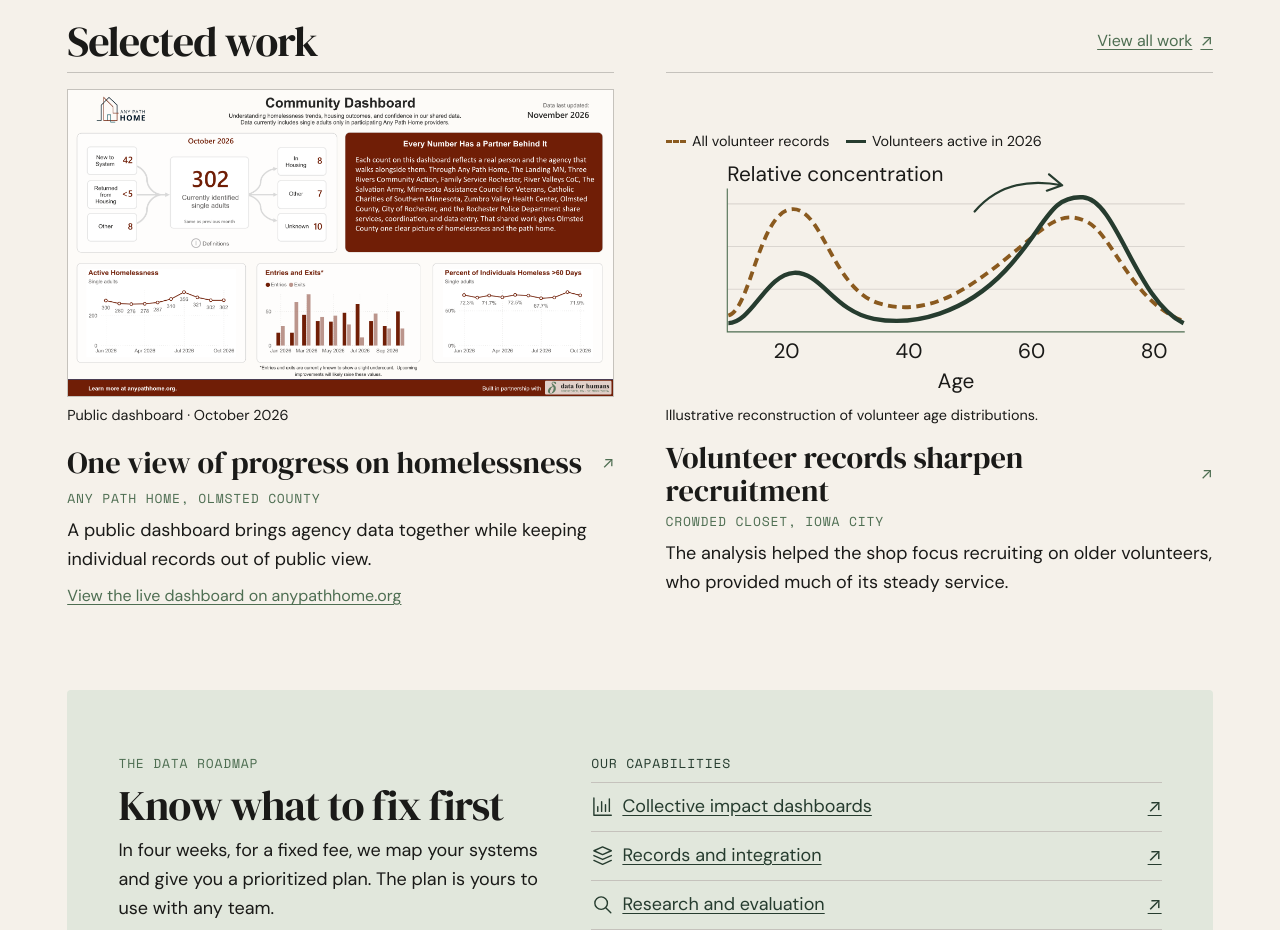
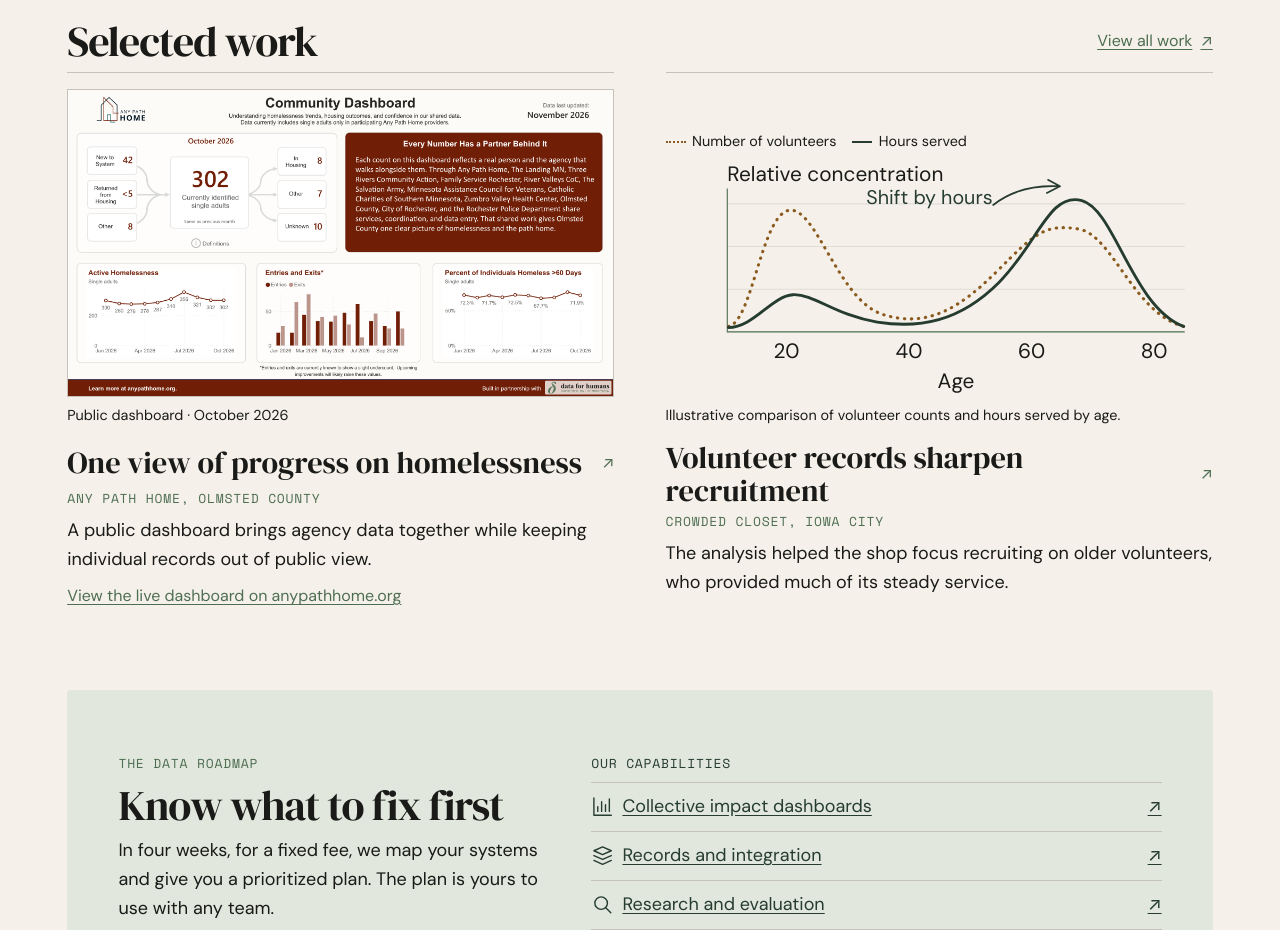
Before and after one commit to DataForHumans/dfh-website, an Astro site: page / in a window 1280 px wide. Shown: the part 900-1830 px from the top of the page. Built offline with nearby package versions, Linux system fonts and the light colour scheme; Astro itself is replaced by a stand-in of ours.

Commit message:
Publish the Crowded Closet analysis and clarify its chart

```diff
--- a/src/components/VolunteerAgeChart.astro
+++ b/src/components/VolunteerAgeChart.astro
@@ -1,22 +1,23 @@
 ---
-interface Props { preview?: boolean }
-const { preview = false } = Astro.props;
+interface Props { preview?: boolean; analysisHref?: string }
+const { preview = false, analysisHref } = Astro.props;
 ---
 <figure class="age-chart">
   <div class="age-chart__panel">
-    {!preview && <p class="age-chart__heading">Older volunteers are more prominent among those active in 2026</p>}
+    {!preview && <p class="age-chart__heading">The distribution shifts toward older ages when viewed by hours served</p>}
     <ul class="age-chart__legend" role="list">
-      <li>All volunteer records</li>
-      <li>Volunteers active in 2026</li>
+      <li>Number of volunteers</li>
+      <li>Hours served</li>
     </ul>
-    <svg viewBox="0 0 500 218" role="img" aria-label="Relative concentration by age. Both curves show younger and older concentrations. The older concentration is more pronounced among volunteers active in 2026.">
-      <g fill="none" stroke="var(--rule)" stroke-opacity=".55">
+    <svg viewBox="0 0 500 218" role="img" aria-label="Illustrative relative concentration by age. The number of volunteers peaks at younger and older ages. Hours served has a much smaller younger peak and a stronger concentration at older ages.">
+      <g fill="none" stroke="var(--rule)" stroke-opacity=".45">
         <path d="M56 41h418M56 80h418M56 119h418"/>
         <path d="M56 27v131h418" stroke="var(--sage-text)" stroke-opacity="1"/>
       </g>
-      <path d="M57 143C77 138 85 50 114 46S151 119 195 132 276 119 312 90 360 46 384 57 425 131 473 148" fill="none" stroke="var(--ochre-text)" stroke-width="3.5" stroke-dasharray="8 5"/>
-      <path d="M57 150C78 150 92 105 117 104S153 139 190 146 273 141 310 102 350 33 381 35 429 129 473 150" fill="none" stroke="var(--sage-deep)" stroke-width="4"/>
-      <path d="M282 48q29-34 80-24m-12-10 12 10-14 5" fill="none" stroke="var(--sage-deep)" stroke-width="2" stroke-linecap="round" stroke-linejoin="round"/>
+      <path d="M57 153C79 149 87 52 112 47S157 129 198 142 269 136 303 102 346 59 377 64 427 141 473 153" fill="none" stroke="var(--ochre-text)" stroke-width="2.8" stroke-linecap="round" stroke-dasharray="0.4 6"/>
+      <path d="M57 154C80 154 97 125 116 124S155 143 193 149 268 149 304 113 350 30 380 38 426 135 473 153" fill="none" stroke="var(--sage-deep)" stroke-width="2.65" stroke-linecap="round"/>
+      <text x="183" y="41" fill="var(--sage-deep)" font-family="var(--font-body)" font-size="18">Shift by hours</text>
+      <path d="M299 42q24-19 61-17m-11-6 11 6-12 6" fill="none" stroke="var(--sage-deep)" stroke-width="1.55" stroke-linecap="round" stroke-linejoin="round"/>
       <g fill="var(--ink)" font-family="var(--font-body)" font-size="19">
         <text x="56" y="20">Relative concentration</text>
         <text x="110" y="182" text-anchor="middle">20</text>
@@ -29,9 +30,10 @@ const { preview = false } = Astro.props;
   </div>
   <figcaption>
     {preview
-      ? 'Illustrative reconstruction of volunteer age distributions.'
-      : 'Illustrative reconstruction of the observed age distributions. Curves are approximate and do not represent exact underlying counts.'}
+      ? 'Illustrative comparison of volunteer counts and hours served by age.'
+      : 'Illustrative reconstruction of volunteer counts and hours served by age. The curves are approximate. The source chart is labeled “hours in 2026,” with its weighting method unverified.'}
   </figcaption>
+  {analysisHref && <a class="age-chart__analysis" href={analysisHref}>Read the full analysis</a>}
 </figure>
 
 <style>
@@ -40,8 +42,9 @@ const { preview = false } = Astro.props;
   .age-chart__heading { margin: 0 0 0.55rem; font: 400 var(--text-h3) / 1.15 var(--font-display); }
   .age-chart__legend { display: flex; flex-wrap: wrap; gap: 0.2rem 1rem; padding: 0; margin: 0 0 0.35rem; list-style: none; font-size: 0.9rem; }
   .age-chart__legend li { display: flex; align-items: center; gap: 0.4rem; }
-  .age-chart__legend li::before { content: ''; width: 1.25rem; border-top: 3px dashed var(--ochre-text); }
-  .age-chart__legend li + li::before { border-top: 3px solid var(--sage-deep); }
+  .age-chart__legend li::before { content: ''; width: 1.25rem; border-top: 2px dotted var(--ochre-text); }
+  .age-chart__legend li + li::before { border-top: 2px solid var(--sage-deep); }
   svg { display: block; width: 100%; height: auto; }
+  .age-chart__analysis { display: inline-flex; align-items: center; min-height: var(--touch-target); }
   figcaption { margin-top: 0.45rem; font-size: 0.9rem; line-height: 1.4; }
 </style>
--- a/src/content/notes/crowded-closet-volunteer-records.md
+++ b/src/content/notes/crowded-closet-volunteer-records.md
@@ -1,6 +1,6 @@
 ---
 title: "What a thrift shop's volunteer records revealed about who keeps it running"
-date: 2026-12-02
+date: 2026-11-25
 author: michael-soto
 type: project
 tags: [volunteers, case-study, nonprofit-retail]
--- a/src/content/work/crowded-closet.md
+++ b/src/content/work/crowded-closet.md
@@ -6,7 +6,7 @@ sector: Nonprofit retail
 order: 2
 featured: true
 link: /notes/crowded-closet-volunteer-records/
-linkLabel: Read the full story
+linkLabel: Read the full analysis
 quote: "The analysis helped us move from recognizing the value of community outreach to making it a greater priority in our recruitment strategy."
 quoteSource: Crowded Closet volunteer team
 ---
```
